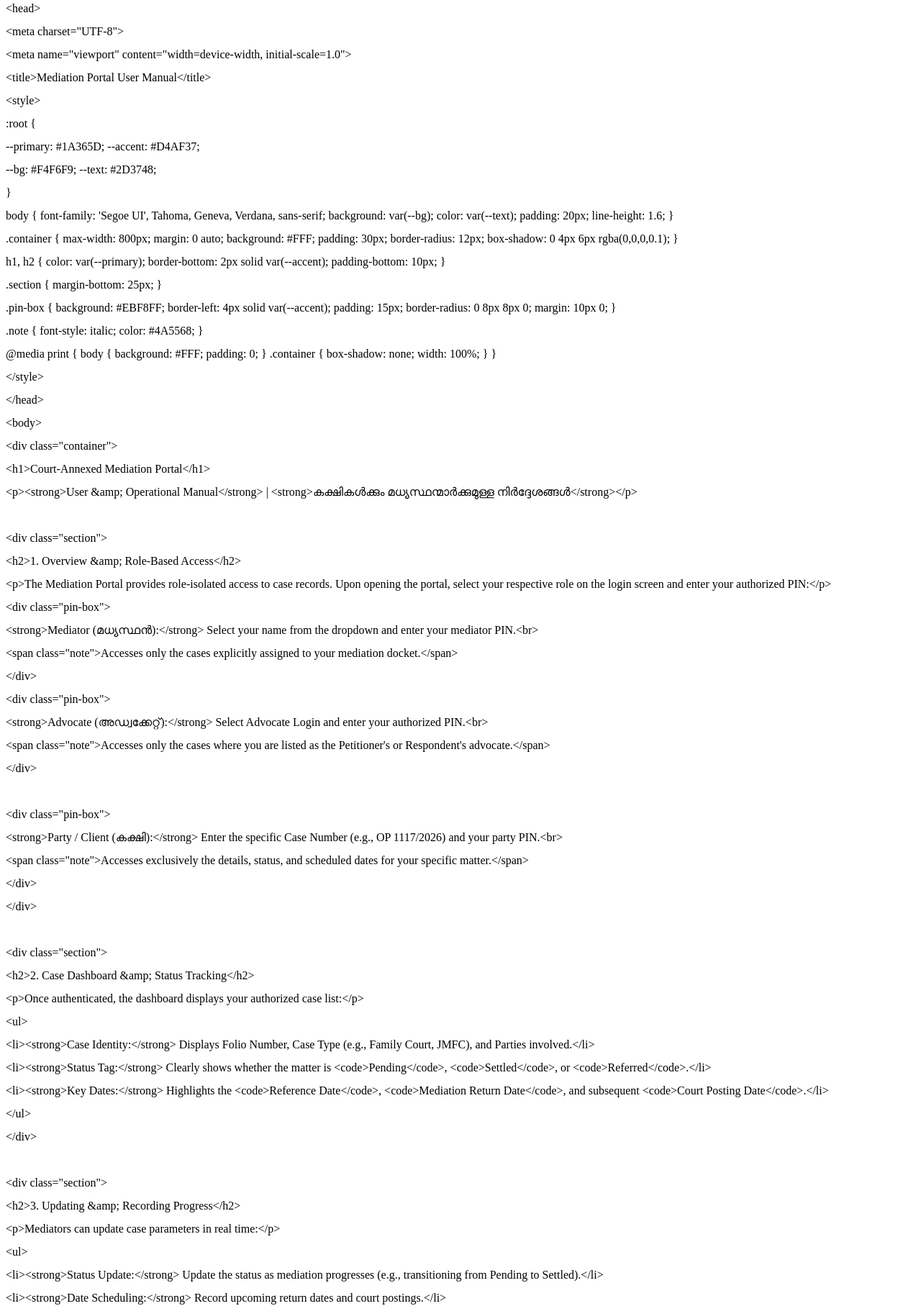
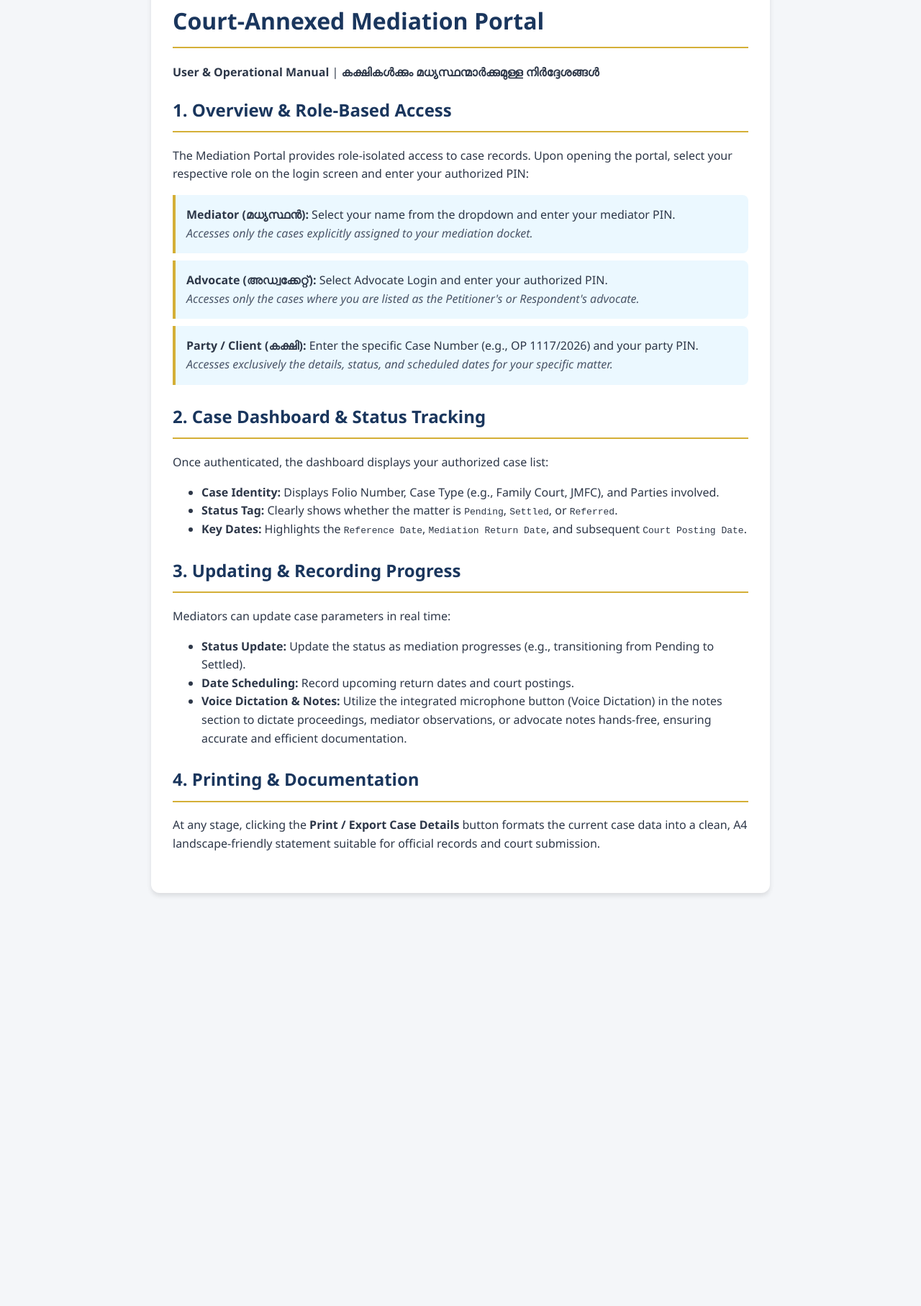
Before and after one commit to rnambiar63y/mediation-portal, a plain HTML site: page manual.html in a window 1280 px wide. Shown: the part 76-1891 px from the top of the page at 72% size. After the commit the page ends 1345 px from the top, so only its background shows below. Drawn offline with Linux system fonts and the light colour scheme.

Commit message:
Update manual.html

```diff
--- a/manual.html
+++ b/manual.html
@@ -1,177 +1,72 @@
 <!DOCTYPE html>
-<html>
+<html lang="en">
 <head>
-	<meta http-equiv="content-type" content="text/html; charset=utf-8"/>
-	<title></title>
-	<meta name="generator" content="LibreOffice 7.3.7.2 (Linux)"/>
-	<meta name="created" content="2026-11-24T20:37:38.842618872"/>
-	<meta name="changed" content="2026-11-24T20:47:23.465277726"/>
-	<style type="text/css">
-		@page { size: 21cm 29.7cm; margin: 2cm }
-		p { line-height: 115%; margin-bottom: 0.25cm; background: transparent }
-	</style>
+    <meta charset="UTF-8">
+    <meta name="viewport" content="width=device-width, initial-scale=1.0">
+    <title>Mediation Portal User Manual</title>
+    <style>
+        :root {
+            --primary: #1A365D; --accent: #D4AF37;
+            --bg: #F4F6F9; --text: #2D3748;
+        }
+        body { font-family: 'Segoe UI', Tahoma, Geneva, Verdana, sans-serif; background: var(--bg); color: var(--text); padding: 20px; line-height: 1.6; }
+        .container { max-width: 800px; margin: 0 auto; background: #FFF; padding: 30px; border-radius: 12px; box-shadow: 0 4px 6px rgba(0,0,0,0.1); }
+        h1, h2 { color: var(--primary); border-bottom: 2px solid var(--accent); padding-bottom: 10px; }
+        .section { margin-bottom: 25px; }
+        .pin-box { background: #EBF8FF; border-left: 4px solid var(--accent); padding: 15px; border-radius: 0 8px 8px 0; margin: 10px 0; }
+        .note { font-style: italic; color: #4A5568; }
+        @media print { body { background: #FFF; padding: 0; } .container { box-shadow: none; width: 100%; } }
+    </style>
 </head>
-<body lang="en-IN" link="#000080" vlink="#800000" dir="ltr"><p style="line-height: 100%; margin-bottom: 0cm">
-&lt;!DOCTYPE html&gt;</p>
-<p style="line-height: 100%; margin-bottom: 0cm">&lt;html lang=&quot;en&quot;&gt;</p>
-<p style="line-height: 100%; margin-bottom: 0cm">&lt;head&gt;</p>
-<p style="line-height: 100%; margin-bottom: 0cm">    &lt;meta
-charset=&quot;UTF-8&quot;&gt;</p>
-<p style="line-height: 100%; margin-bottom: 0cm">    &lt;meta
-name=&quot;viewport&quot; content=&quot;width=device-width,
-initial-scale=1.0&quot;&gt;</p>
-<p style="line-height: 100%; margin-bottom: 0cm">    &lt;title&gt;Mediation
-Portal User Manual&lt;/title&gt;</p>
-<p style="line-height: 100%; margin-bottom: 0cm">    &lt;style&gt;</p>
-<p style="line-height: 100%; margin-bottom: 0cm">        :root {</p>
-<p style="line-height: 100%; margin-bottom: 0cm">
---primary: #1A365D; --accent: #D4AF37;</p>
-<p style="line-height: 100%; margin-bottom: 0cm">            --bg:
-#F4F6F9; --text: #2D3748;</p>
-<p style="line-height: 100%; margin-bottom: 0cm">        }</p>
-<p style="line-height: 100%; margin-bottom: 0cm">        body {
-font-family: 'Segoe UI', Tahoma, Geneva, Verdana, sans-serif;
-background: var(--bg); color: var(--text); padding: 20px;
-line-height: 1.6; }</p>
-<p style="line-height: 100%; margin-bottom: 0cm">        .container {
-max-width: 800px; margin: 0 auto; background: #FFF; padding: 30px;
-border-radius: 12px; box-shadow: 0 4px 6px rgba(0,0,0,0.1); }</p>
-<p style="line-height: 100%; margin-bottom: 0cm">        h1, h2 {
-color: var(--primary); border-bottom: 2px solid var(--accent);
-padding-bottom: 10px; }</p>
-<p style="line-height: 100%; margin-bottom: 0cm">        .section {
-margin-bottom: 25px; }</p>
-<p style="line-height: 100%; margin-bottom: 0cm">        .pin-box {
-background: #EBF8FF; border-left: 4px solid var(--accent); padding:
-15px; border-radius: 0 8px 8px 0; margin: 10px 0; }</p>
-<p style="line-height: 100%; margin-bottom: 0cm">        .note {
-font-style: italic; color: #4A5568; }</p>
-<p style="line-height: 100%; margin-bottom: 0cm">        @media print
-{ body { background: #FFF; padding: 0; } .container { box-shadow:
-none; width: 100%; } }</p>
-<p style="line-height: 100%; margin-bottom: 0cm">    &lt;/style&gt;</p>
-<p style="line-height: 100%; margin-bottom: 0cm">&lt;/head&gt;</p>
-<p style="line-height: 100%; margin-bottom: 0cm">&lt;body&gt;</p>
-<p style="line-height: 100%; margin-bottom: 0cm">&lt;div
-class=&quot;container&quot;&gt;</p>
-<p style="line-height: 100%; margin-bottom: 0cm">
-&lt;h1&gt;Court-Annexed Mediation Portal&lt;/h1&gt;</p>
-<p style="line-height: 100%; margin-bottom: 0cm">    &lt;p&gt;&lt;strong&gt;User
-&amp;amp; Operational Manual&lt;/strong&gt; | &lt;strong&gt;<font face="RIT Rachana"><span lang="hi-IN">കക്ഷികൾക്കും
-മധ്യസ്ഥന്മാർക്കുമുള്ള
-നിർദ്ദേശങ്ങൾ</span></font>&lt;/strong&gt;&lt;/p&gt;</p>
-<p style="line-height: 100%; margin-bottom: 0cm"><br/>
+<body>
+<div class="container">
+    <h1>Court-Annexed Mediation Portal</h1>
+    <p><strong>User &amp; Operational Manual</strong> | <strong>കക്ഷികൾക്കും മധ്യസ്ഥന്മാർക്കുമുള്ള നിർദ്ദേശങ്ങൾ</strong></p>
 
-</p>
-<p style="line-height: 100%; margin-bottom: 0cm">    &lt;div
-class=&quot;section&quot;&gt;</p>
-<p style="line-height: 100%; margin-bottom: 0cm">        &lt;h2&gt;1.
-Overview &amp;amp; Role-Based Access&lt;/h2&gt;</p>
-<p style="line-height: 100%; margin-bottom: 0cm">        &lt;p&gt;The
-Mediation Portal provides role-isolated access to case records. Upon
-opening the portal, select your respective role on the login screen
-and enter your authorized PIN:&lt;/p&gt;</p>
-<p style="line-height: 100%; margin-bottom: 0cm">
-</p>
-<p style="line-height: 100%; margin-bottom: 0cm">        &lt;div
-class=&quot;pin-box&quot;&gt;</p>
-<p style="line-height: 100%; margin-bottom: 0cm">
-&lt;strong&gt;Mediator (<font face="RIT Rachana"><span lang="hi-IN">മധ്യസ്ഥൻ</span></font>):&lt;/strong&gt;
-Select your name from the dropdown and enter your mediator PIN.&lt;br&gt;</p>
-<p style="line-height: 100%; margin-bottom: 0cm">            &lt;span
-class=&quot;note&quot;&gt;Accesses only the cases explicitly assigned
-to your mediation docket.&lt;/span&gt;</p>
-<p style="line-height: 100%; margin-bottom: 0cm">        &lt;/div&gt;</p>
-<p style="line-height: 100%; margin-bottom: 0cm">
-</p>
-<p style="line-height: 100%; margin-bottom: 0cm">        &lt;div
-class=&quot;pin-box&quot;&gt;</p>
-<p style="line-height: 100%; margin-bottom: 0cm">
-&lt;strong&gt;Advocate (<font face="RIT Rachana"><span lang="hi-IN">അഡ്വക്കേറ്റ്</span></font>):&lt;/strong&gt;
-Select Advocate Login and enter your authorized PIN.&lt;br&gt;</p>
-<p style="line-height: 100%; margin-bottom: 0cm">            &lt;span
-class=&quot;note&quot;&gt;Accesses only the cases where you are
-listed as the Petitioner's or Respondent's advocate.&lt;/span&gt;</p>
-<p style="line-height: 100%; margin-bottom: 0cm">        &lt;/div&gt;</p>
-<p style="line-height: 100%; margin-bottom: 0cm"><br/>
+    <div class="section">
+        <h2>1. Overview &amp; Role-Based Access</h2>
+        <p>The Mediation Portal provides role-isolated access to case records. Upon opening the portal, select your respective role on the login screen and enter your authorized PIN:</p>
 
-</p>
-<p style="line-height: 100%; margin-bottom: 0cm">        &lt;div
-class=&quot;pin-box&quot;&gt;</p>
-<p style="line-height: 100%; margin-bottom: 0cm">
-&lt;strong&gt;Party / Client (<font face="RIT Rachana"><span lang="hi-IN">കക്ഷി</span></font>):&lt;/strong&gt;
-Enter the specific Case Number (e.g., OP 1117/2026) and your party
-PIN.&lt;br&gt;</p>
-<p style="line-height: 100%; margin-bottom: 0cm">            &lt;span
-class=&quot;note&quot;&gt;Accesses exclusively the details, status,
-and scheduled dates for your specific matter.&lt;/span&gt;</p>
-<p style="line-height: 100%; margin-bottom: 0cm">        &lt;/div&gt;</p>
-<p style="line-height: 100%; margin-bottom: 0cm">    &lt;/div&gt;</p>
-<p style="line-height: 100%; margin-bottom: 0cm"><br/>
+        <div class="pin-box">
+            <strong>Mediator (മധ്യസ്ഥൻ):</strong> Select your name from the dropdown and enter your mediator PIN.<br>
+            <span class="note">Accesses only the cases explicitly assigned to your mediation docket.</span>
+        </div>
 
-</p>
-<p style="line-height: 100%; margin-bottom: 0cm">    &lt;div
-class=&quot;section&quot;&gt;</p>
-<p style="line-height: 100%; margin-bottom: 0cm">        &lt;h2&gt;2.
-Case Dashboard &amp;amp; Status Tracking&lt;/h2&gt;</p>
-<p style="line-height: 100%; margin-bottom: 0cm">        &lt;p&gt;Once
-authenticated, the dashboard displays your authorized case list:&lt;/p&gt;</p>
-<p style="line-height: 100%; margin-bottom: 0cm">        &lt;ul&gt;</p>
-<p style="line-height: 100%; margin-bottom: 0cm">
-&lt;li&gt;&lt;strong&gt;Case Identity:&lt;/strong&gt; Displays Folio
-Number, Case Type (e.g., Family Court, JMFC), and Parties
-involved.&lt;/li&gt;</p>
-<p style="line-height: 100%; margin-bottom: 0cm">
-&lt;li&gt;&lt;strong&gt;Status Tag:&lt;/strong&gt; Clearly shows
-whether the matter is &lt;code&gt;Pending&lt;/code&gt;,
-&lt;code&gt;Settled&lt;/code&gt;, or &lt;code&gt;Referred&lt;/code&gt;.&lt;/li&gt;</p>
-<p style="line-height: 100%; margin-bottom: 0cm">
-&lt;li&gt;&lt;strong&gt;Key Dates:&lt;/strong&gt; Highlights the
-&lt;code&gt;Reference Date&lt;/code&gt;, &lt;code&gt;Mediation Return
-Date&lt;/code&gt;, and subsequent &lt;code&gt;Court Posting
-Date&lt;/code&gt;.&lt;/li&gt;</p>
-<p style="line-height: 100%; margin-bottom: 0cm">        &lt;/ul&gt;</p>
-<p style="line-height: 100%; margin-bottom: 0cm">    &lt;/div&gt;</p>
-<p style="line-height: 100%; margin-bottom: 0cm"><br/>
+        <div class="pin-box">
+            <strong>Advocate (അഡ്വക്കേറ്റ്):</strong> Select Advocate Login and enter your authorized PIN.<br>
+            <span class="note">Accesses only the cases where you are listed as the Petitioner's or Respondent's advocate.</span>
+        </div>
 
-</p>
-<p style="line-height: 100%; margin-bottom: 0cm">    &lt;div
-class=&quot;section&quot;&gt;</p>
-<p style="line-height: 100%; margin-bottom: 0cm">        &lt;h2&gt;3.
-Updating &amp;amp; Recording Progress&lt;/h2&gt;</p>
-<p style="line-height: 100%; margin-bottom: 0cm">        &lt;p&gt;Mediators
-can update case parameters in real time:&lt;/p&gt;</p>
-<p style="line-height: 100%; margin-bottom: 0cm">        &lt;ul&gt;</p>
-<p style="line-height: 100%; margin-bottom: 0cm">
-&lt;li&gt;&lt;strong&gt;Status Update:&lt;/strong&gt; Update the
-status as mediation progresses (e.g., transitioning from Pending to
-Settled).&lt;/li&gt;</p>
-<p style="line-height: 100%; margin-bottom: 0cm">
-&lt;li&gt;&lt;strong&gt;Date Scheduling:&lt;/strong&gt; Record
-upcoming return dates and court postings.&lt;/li&gt;</p>
-<p style="line-height: 100%; margin-bottom: 0cm">
-&lt;li&gt;&lt;strong&gt;Voice Dictation &amp;amp; Notes:&lt;/strong&gt;
-Utilize the integrated microphone button (Voice Dictation) in the
-notes section to dictate proceedings, mediator observations, or
-advocate notes hands-free, ensuring accurate and efficient
-documentation.&lt;/li&gt;</p>
-<p style="line-height: 100%; margin-bottom: 0cm">        &lt;/ul&gt;</p>
-<p style="line-height: 100%; margin-bottom: 0cm">    &lt;/div&gt;</p>
-<p style="line-height: 100%; margin-bottom: 0cm"><br/>
+        <div class="pin-box">
+            <strong>Party / Client (കക്ഷി):</strong> Enter the specific Case Number (e.g., OP 1117/2026) and your party PIN.<br>
+            <span class="note">Accesses exclusively the details, status, and scheduled dates for your specific matter.</span>
+        </div>
+    </div>
 
-</p>
-<p style="line-height: 100%; margin-bottom: 0cm">    &lt;div
-class=&quot;section&quot;&gt;</p>
-<p style="line-height: 100%; margin-bottom: 0cm">        &lt;h2&gt;4.
-Printing &amp;amp; Documentation&lt;/h2&gt;</p>
-<p style="line-height: 100%; margin-bottom: 0cm">        &lt;p&gt;At
-any stage, clicking the &lt;strong&gt;Print / Export Case
-Details&lt;/strong&gt; button formats the current case data into a
-clean, A4 landscape-friendly statement suitable for official records
-and court submission.&lt;/p&gt;</p>
-<p style="line-height: 100%; margin-bottom: 0cm">    &lt;/div&gt;</p>
-<p style="line-height: 100%; margin-bottom: 0cm">&lt;/div&gt;</p>
-<p style="line-height: 100%; margin-bottom: 0cm">&lt;/body&gt;</p>
-<p style="line-height: 100%; margin-bottom: 0cm">&lt;/html&gt;</p>
+    <div class="section">
+        <h2>2. Case Dashboard &amp; Status Tracking</h2>
+        <p>Once authenticated, the dashboard displays your authorized case list:</p>
+        <ul>
+            <li><strong>Case Identity:</strong> Displays Folio Number, Case Type (e.g., Family Court, JMFC), and Parties involved.</li>
+            <li><strong>Status Tag:</strong> Clearly shows whether the matter is <code>Pending</code>, <code>Settled</code>, or <code>Referred</code>.</li>
+            <li><strong>Key Dates:</strong> Highlights the <code>Reference Date</code>, <code>Mediation Return Date</code>, and subsequent <code>Court Posting Date</code>.</li>
+        </ul>
+    </div>
+
+    <div class="section">
+        <h2>3. Updating &amp; Recording Progress</h2>
+        <p>Mediators can update case parameters in real time:</p>
+        <ul>
+            <li><strong>Status Update:</strong> Update the status as mediation progresses (e.g., transitioning from Pending to Settled).</li>
+            <li><strong>Date Scheduling:</strong> Record upcoming return dates and court postings.</li>
+            <li><strong>Voice Dictation &amp; Notes:</strong> Utilize the integrated microphone button (Voice Dictation) in the notes section to dictate proceedings, mediator observations, or advocate notes hands-free, ensuring accurate and efficient documentation.</li>
+        </ul>
+    </div>
+
+    <div class="section">
+        <h2>4. Printing &amp; Documentation</h2>
+        <p>At any stage, clicking the <strong>Print / Export Case Details</strong> button formats the current case data into a clean, A4 landscape-friendly statement suitable for official records and court submission.</p>
+    </div>
+</div>
 </body>
 </html>
```
